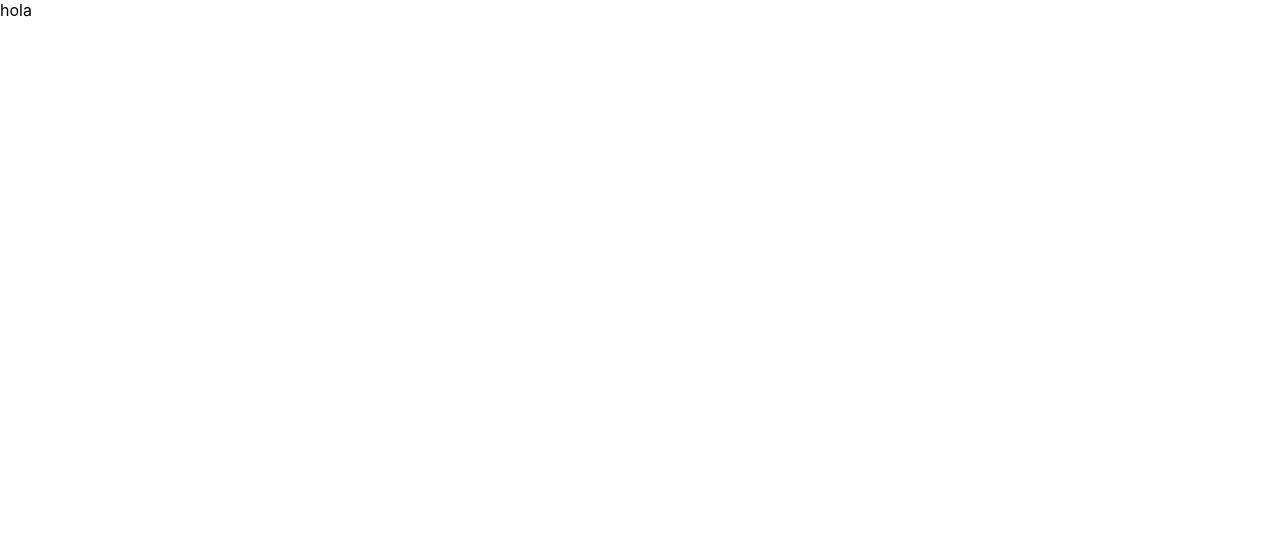
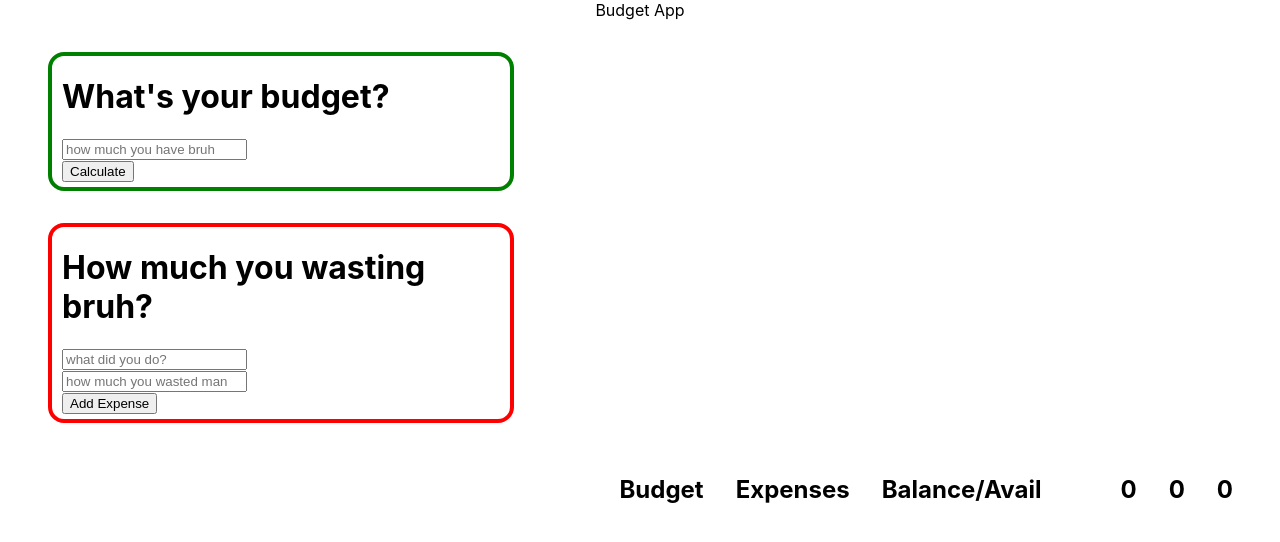
Before and after one commit to dedeleono/budget-app, a React (Create React App) app: page / in a window 1280 px wide. Shown: the top 542 px of the page. Built offline with nearby package versions, Linux system fonts and the light colour scheme.

Commit message:
useRef hook and useState

```diff
--- a/src/App.css
+++ b/src/App.css
@@ -1,10 +1,5 @@
 .App {
   text-align: center;
-}
-
-.App-logo {
-  height: 40vmin;
-  pointer-events: none;
 }
 
 @media (prefers-reduced-motion: no-preference) {
--- a/src/components/Budget/Budget.js
+++ b/src/components/Budget/Budget.js
@@ -1,8 +1,17 @@
 import React from 'react';
+import styles from './Budget.module.css'
 
 const Budget = (props) => {
     return(
-
+        <>
+            <div className={styles.container}>
+                <h1>What's your budget?</h1>
+                {/*<input type="text" placeholder="how much you have bruh" onChange={props.input}/>*/}
+                <input type="text" placeholder="how much you have bruh" ref={props.inputRef}/>
+                <br></br>
+                <button onClick={props.budget}>Calculate</button>
+            </div>
+        </>
     )
 }
 
--- a/src/components/Budget/Budget.module.css
+++ b/src/components/Budget/Budget.module.css
@@ -0,0 +1,10 @@
+.container{
+    border: 4px solid green;
+    width: 35%;
+    height: auto;
+    border-radius: 1rem;
+    padding-left: 10px;
+    padding-bottom: 5px;
+    margin-left: 3rem;
+    margin-top: 2rem;
+}
--- a/src/components/Expenses/Expenses.js
+++ b/src/components/Expenses/Expenses.js
@@ -1,8 +1,20 @@
 import React from 'react';
+import styles from './Expenses.module.css';
 
 const Expenses = (props) => {
     return(
-        sdfsdf
+        <>
+        <div className={styles.container}>
+            <div>
+                <h1>How much you wasting bruh?</h1>
+                <input type="text" placeholder="what did you do?" onChange></input>
+            </div>
+            <div>
+                <input type="text" placeholder="how much you wasted man" onChange={props.expense}></input>
+            </div>
+            <button onClick={props.expense}>Add Expense</button>
+        </div>
+    </>
     )
 }
 
--- a/src/components/Expenses/Expenses.module.css
+++ b/src/components/Expenses/Expenses.module.css
@@ -0,0 +1,10 @@
+.container{
+    border: 4px solid red;
+    width: 35%;
+    height: auto;
+    border-radius: 1rem;
+    padding-left: 10px;
+    padding-bottom: 5px;
+    margin-left: 3rem;
+    margin-top: 2rem;
+}
--- /dev/null
+++ b/src/components/Results/Results.js
@@ -0,0 +1,20 @@
+import styles from './Results.module.css';
+
+const Results = (props) => {
+    return(
+        <>
+            <div className={styles.container}>
+                <h2 className={styles.titles}>Budget</h2>
+                <h2 className={styles.titles}>Expenses</h2>
+                <h2 className={styles.titles}>Balance/Avail</h2>
+            </div>
+            <div className={styles.container}>
+                <h2 className={styles.titles}>{props.bdget}</h2>
+                <h2 className={styles.titles}>{props.expenses}</h2>
+                <h2 className={styles.titles}>0</h2>
+            </div>
+        </>
+    )
+}
+
+export default Results;
--- /dev/null
+++ b/src/components/Results/Results.module.css
@@ -0,0 +1,11 @@
+.container{
+    display: flex;
+    flex-wrap: wrap;
+    flex-direction: row;
+    margin-right: 15px;
+    padding: 1rem;
+}
+
+.titles{
+    padding: 1rem;
+}
--- a/src/containers/Layout/Layout.js
+++ b/src/containers/Layout/Layout.js
@@ -1,13 +1,67 @@
-import React, { Component } from 'react';
+import React, { useState, useRef } from 'react';
+import styles from './Layout.module.css';
+import Budget from '../../components/Budget/Budget';
+import Expenses from '../../components/Expenses/Expenses';
+import Results from '../../components/Results/Results';
 
-class Layout extends Component {
-    render(){
-        return(
-            <>
-                <div>hola</div>
-            </>
+const Layout = () => {
+
+    const [state, setState] = useState({
+        budget: 0,
+        expense: 0,
+        balance: 0,
+    });
+
+    const [inputState, setInputState] = useState(0);
+
+    const inputRef = useRef(null);
+
+    /*const budgetAdd = () => {
+        const newState = {...state}
+        const newBudget = inputState;
+        newState.budget = newBudget;
+        setState(newState);
+    }*/
+
+    const budgetAdd = () => {
+        const newState = {...state}
+        const newBudget = inputRef.current.value;
+        newState.budget = newBudget;
+        setState(newState);
+    };
+
+    const expenseAdd = (event) => {
+        const newState = {...state}
+        const newExpense = event.target.value;
+        newState.expense = newExpense;
+        setState(newState);
+    };
+
+    const setInputValue = (event) => {
+        setInputState(event.target.value);
+    };
+
+    return(
+        <>
+            <div className={styles.title}>Budget App</div>
+            <div>
+                <Budget
+                    budget={budgetAdd}
+                    input={setInputValue}
+                    inputRef={inputRef}
+                />
+                <Expenses
+                    expense={expenseAdd}
+                />
+            </div>
+            <div className={styles.results}>
+                <Results
+                    bdget={state.budget}
+                    expenses={state.expense}
+                />
+            </div>
+        </>
         )
-    }
 }
 
 export default Layout;
--- a/src/containers/Layout/Layout.module.css
+++ b/src/containers/Layout/Layout.module.css
@@ -0,0 +1,10 @@
+.title{
+    margin: auto;
+    padding: 0;
+    text-align: center;
+}
+
+.results{
+    display:inline-flex;
+    float: right;
+}
```
Also changed, not shown: src/containers/ExpensesList/Expenses.module.css (added), src/containers/ExpensesList/ExpensesList.js (added), 1 other file (tests, documents, lock files or other folders).
